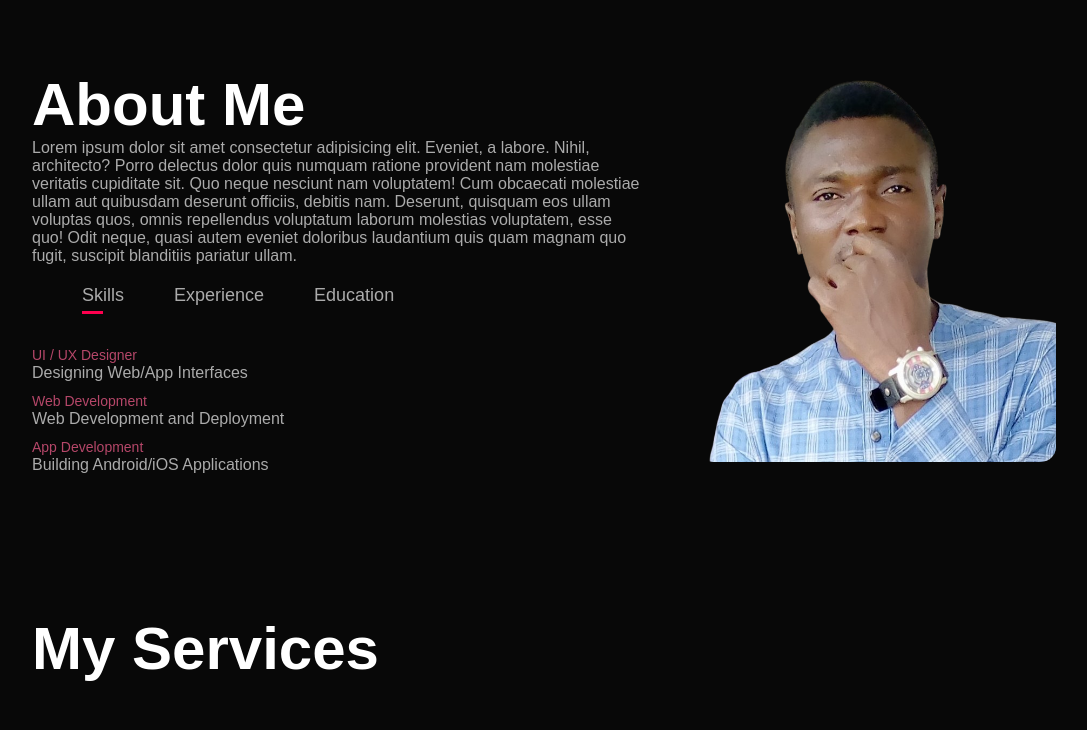
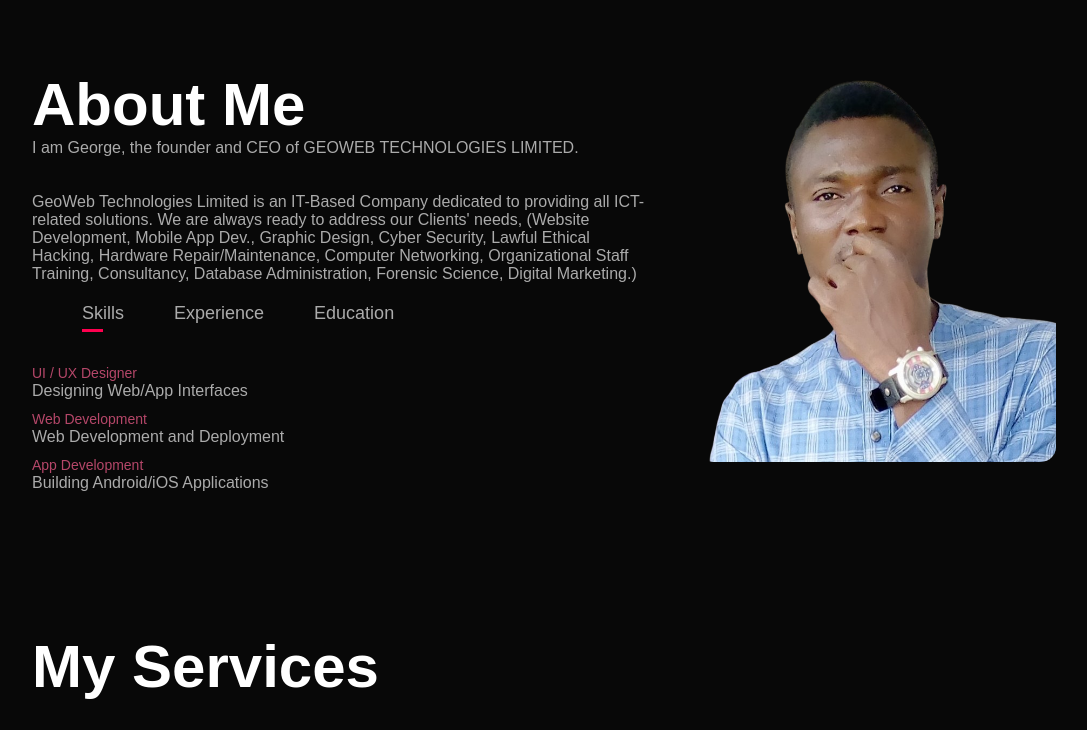
Before and after one commit to adahgeorge/newPortfolio, a plain HTML site: page index.html in a window 1280 px wide. Shown: the part 820-1550 px from the top of the page, without its empty margins (96-1183 px from the left). Drawn offline with Linux system fonts and the light colour scheme.

Commit message:
Update index.html

```diff
--- a/index.html
+++ b/index.html
@@ -39,7 +39,13 @@
 
                 <div class="about-col-2">
                     <h1 class="sub-title">About Me</h1>
-                    <p>Lorem ipsum dolor sit amet consectetur adipisicing elit. Eveniet, a labore. Nihil, architecto? Porro delectus dolor quis numquam ratione provident nam molestiae veritatis cupiditate sit. Quo neque nesciunt nam voluptatem! Cum obcaecati molestiae ullam aut quibusdam deserunt officiis, debitis nam. Deserunt, quisquam eos ullam voluptas quos, omnis repellendus voluptatum laborum molestias voluptatem, esse quo! Odit neque, quasi autem eveniet doloribus laudantium quis quam magnam quo fugit, suscipit blanditiis pariatur ullam.</p>
+                    <p>I am George, the founder and CEO of GEOWEB TECHNOLOGIES LIMITED.
+<br> <br> <br>
+
+GeoWeb Technologies Limited is an IT-Based Company dedicated to providing all ICT-related solutions.
+We are always ready to address our Clients' needs, (Website Development, Mobile App Dev., Graphic Design,
+Cyber Security, Lawful Ethical Hacking, Hardware Repair/Maintenance, Computer Networking,
+Organizational Staff Training, Consultancy, Database Administration, Forensic Science, Digital Marketing.)</p>
 
                     <div class="tab-titles">
                         <p class="tab-links active-link" onclick="opentab('skills')">Skills</p>
```
